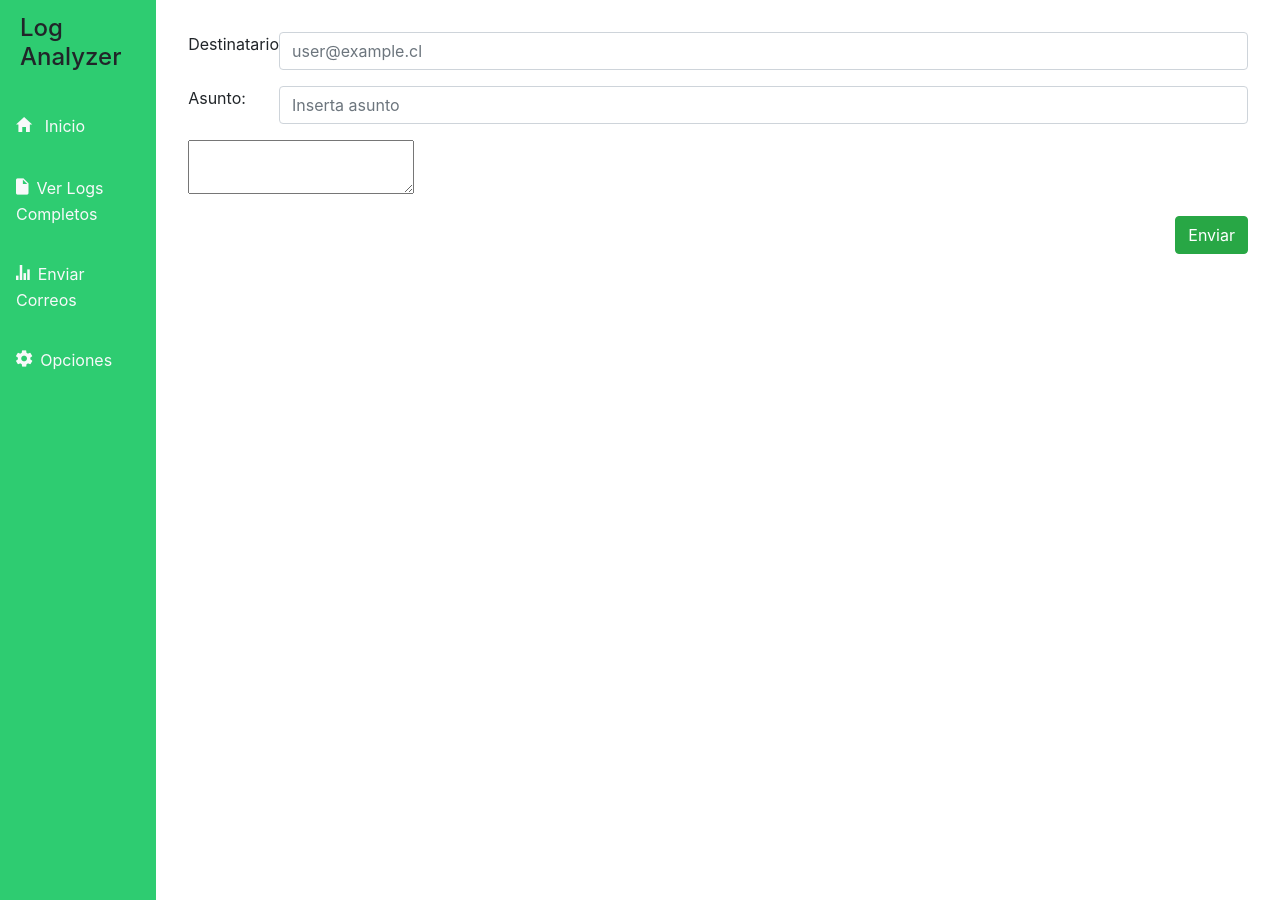
After one commit to CamiloFerreira/Log_analyzer, a Flask app: page /mailer in a window 1280 px wide. The commit adds this page. Run offline with Flask 2, Linux system fonts and the light colour scheme; parts of the project's set-up code (start-up, migrations or seed data) failed here and were passed over; some libraries are stand-ins or nearby versions.

Commit message:
Añadido pagina para enviar correos ( En Creacion )

```diff
--- a/hosts.json
+++ b/hosts.json
@@ -11,6 +11,6 @@
         "IP": "144.91.87.26",
         "User": "root",
         "Pass": "N6VkFey5yp10QqcplF4igv",
-        "Update": "2022-09-05 16:01:55"
+        "Update": "2022-09-07 16:32:18"
     }
 ]
--- a/main.py
+++ b/main.py
@@ -3,7 +3,12 @@ from socket import INADDR_ALLHOSTS_GROUP
 from flask import Flask,render_template,request,redirect
 from datetime import datetime
 from tools import *
+from email.mime.multipart import MIMEMultipart
+from email.mime.text import MIMEText
 import json,os,dateparser
+import smtplib,ssl
+
+
 #
 
 app = Flask(__name__)
@@ -137,9 +142,27 @@ def selLog():
         return {'success':'Error','status':400,'data':'NULL'}
 
 
+@app.route("/sendMail",methods=["POST"])
+def sendMail():
+
+	r = request.form
+
+	server = smtplib.SMTP(host="smtp.mailercyber2.com",port=587)
+	server.ehlo()
+	server.starttls()
+	server.login("contacto@mailercyber2.com","Cyber4775.")
+
+	msg = MIMEMultipart('alternative')
+	msg['Subject'] = r['subject']
+	msg['From'] = r['from']
+	part1 = MIMEText(r['content'],'html')
+	msg.attach(part1)
+	msg['To'] = r['to']
+	server.sendmail(msg['From'],r['to'],msg.as_string())
 
 
 
+	return {'success':'OK','status':200,'data':r}
 
 @app.route('/view', methods=['GET'])
 def view():
@@ -230,10 +253,9 @@ def home():
 
 	return render_template('index.html',first=firstExecution, count=count,data=data)
 
-@app.route("/dashboard")
-def dashboard():
-	log_data = ProcesarLog(data[0]['Hostname'],'mail.log')
-	return render_template('dashboard.html',log_data=log_data)
+@app.route("/mailer")
+def mailer():
+	return render_template('mailer.html')
 
 
 if  __name__=="__main__":
--- a/static/css/index.css
+++ b/static/css/index.css
@@ -1,5 +1,3 @@
-
-
 body{
 	overflow: hidden;
 	font-family: 'Mulish', sans-serif;
--- /dev/null
+++ b/static/js/send_mail.js
@@ -0,0 +1,21 @@
+
+function sendMail(){
+
+
+    to = $("#to").val()
+    subject = $("#asunto").val()
+    data = {'subject':subject,'from':"Administrador <contacto@mailercyber2.com","to":to,"content":"asdasdasdasdsddasdasdasd"}
+
+    $.ajax({
+        url : "/sendMail",
+        type:'POST',
+        data : data,
+        success : function(res){
+
+            console.log(res)
+        },
+        error: function(err){
+                console.log(err)
+            }
+    })
+}
--- a/templates/layout.html
+++ b/templates/layout.html
@@ -38,7 +38,7 @@
 				<div class="menu">
 					<a href="/" class="d-block text-light p-3" ><i class="icon ion-md-home mr-2 lead"></i> Inicio</a>
 					<a href="/showLog" class="d-block text-light p-3"><i class="icon ion-md-document mr-2 lead"></i>Ver Logs Completos</a>
-					<a href="/dashboard" class="d-block text-light p-3"><i class="icon ion-md-stats mr-2 lead"></i>Dashboard</a>
+					<a href="/mailer" class="d-block text-light p-3"><i class="icon ion-md-stats mr-2 lead"></i>Enviar Correos</a>
 					<a href="#" class="d-block text-light p-3"><i class="icon ion-md-settings mr-2 lead"></i>Opciones</a>
 				</div>
 			</div>
--- /dev/null
+++ b/templates/mailer.html
@@ -0,0 +1,58 @@
+{% extends './layout.html' %}
+
+
+{% block div %}
+	<script type="text/javascript"  src="{{url_for('static',filename='js/send_mail.js')}}"></script>
+	<script src="https://cdn.ckeditor.com/ckeditor5/18.0.0/classic/ckeditor.js"></script>
+
+	<div class="row">
+
+
+		<div class="col-12">
+
+			<form action="" method="POST">
+			  <div class="form-group row">
+			  	<div class="col-1">
+			  		<label >Destinatarios:</label>
+			  	</div>
+
+			   	<div class="col">
+			   		<input type="email" id="to" class="form-control" name="password" placeholder="user@example.cl" required>
+			   	</div>
+
+			  </div>
+			  <div class="form-group row">
+			  	<div class="col-1">
+			  		<label for="exampleInputPassword1">Asunto:</label>
+			  	</div>
+
+			    <div class="col">
+			    	<input type="text" id="asunto" class="form-control" name="ip" placeholder="Inserta asunto" required>
+			    </div>
+			  </div>
+
+			  <div class="form-group">
+			  	<textarea type="text" name="txtDescripcion" id="txtDescripcion"></textarea>
+
+			  </div>
+			  <button type="submit" id="submit" onclick="sendMail()" class="btn btn-success float-right">Enviar</button>
+
+			</form>
+
+		</div>
+	</div>
+
+
+<script type="text/javascript">
+ClassicEditor
+    .create( document.querySelector( '#txtDescripcion' ) )
+    .catch( error => {
+        console.error( error );
+    } );
+
+
+</script>
+
+
+
+{% endblock %}
```
Also changed, not shown: correo.py (+3 -6 lines), templates/dashboard.html (deleted, +0 -20 lines), 1 other file.
